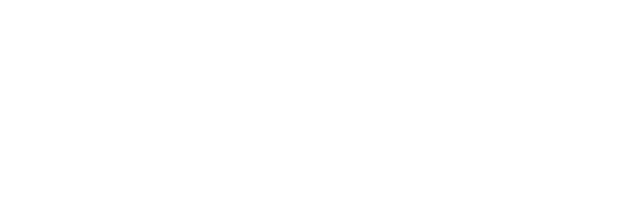
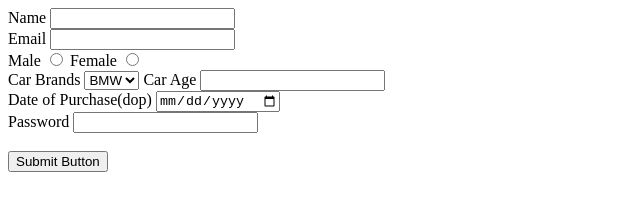
Before and after one commit to acciojob/car-insurance-form-anmolkaur2404, a website: page main.html in a window 1280 px wide. Shown: the whole page, without its empty margins (0-640 px from the left). Drawn offline with Linux system fonts and the light colour scheme.

Commit message:
created a submission

```diff
--- a/main.html
+++ b/main.html
@@ -8,6 +8,44 @@
 
 <body>
 	<!-- the entire body must be written by student -->
+	<form method=="post">
+		<label for="name">Name</label>
+		<input type="text" id="name" required>
+		<br>
+
+		<label for="email">Email</label>
+		<input type="email" id="email" required>
+		<br>
+
+		<label>Male</label>
+		<input type="radio" name="gender" required>
+
+		<label>Female</label>
+		<input type="radio" name="gender" required>
+		<br>
+
+		<label for="cars">Car Brands</label>
+		<select id="cars">
+			<option>BMW</option>
+			<option>Audi</option>
+			<option>Tata</option>
+		</select>
+
+	    <label for="carage">Car Age</label>
+		<input type="number" id="carage" required>
+		<br>
+
+		<label for="dop">Date of Purchase(dop)</label>
+		<input type="date" id="dop" required>
+		<br>
+
+		<label for="password">Password</label>
+		<input type="password" id="password" required>
+		<br><br>
+
+		<button type="submit">Submit Button</button>
+	</form>
+
     <script type="text/javascript" src="./script.js">
 </script>
 
```
